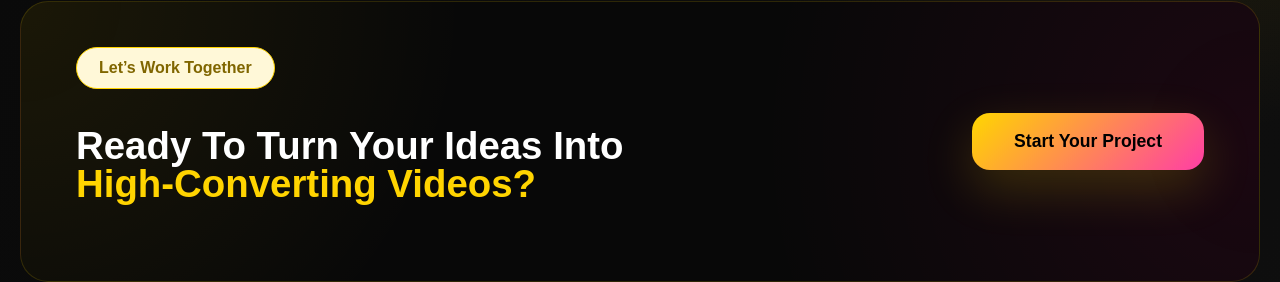
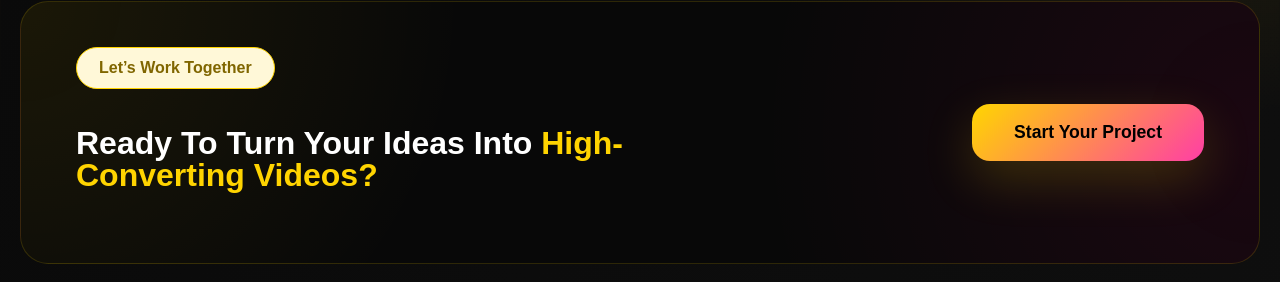
Before and after one commit to shahzaibkhatri918-stack/Shahzaib-Freelance, a Next.js app: page / in a window 1280 px wide. Shown: the part 1533-1815 px from the top of the page. Built offline with nearby package versions, Linux system fonts and the light colour scheme.

Commit message:
Update globals.css

```diff
--- a/app/globals.css
+++ b/app/globals.css
@@ -2040,7 +2040,7 @@ html {
 }
 
 .ctaText h2 {
-  font-size: clamp(28px, 3vw, 52px);
+  font-size: clamp(24px, 2.5vw, 42px);
 
   line-height: 1;
 
```
